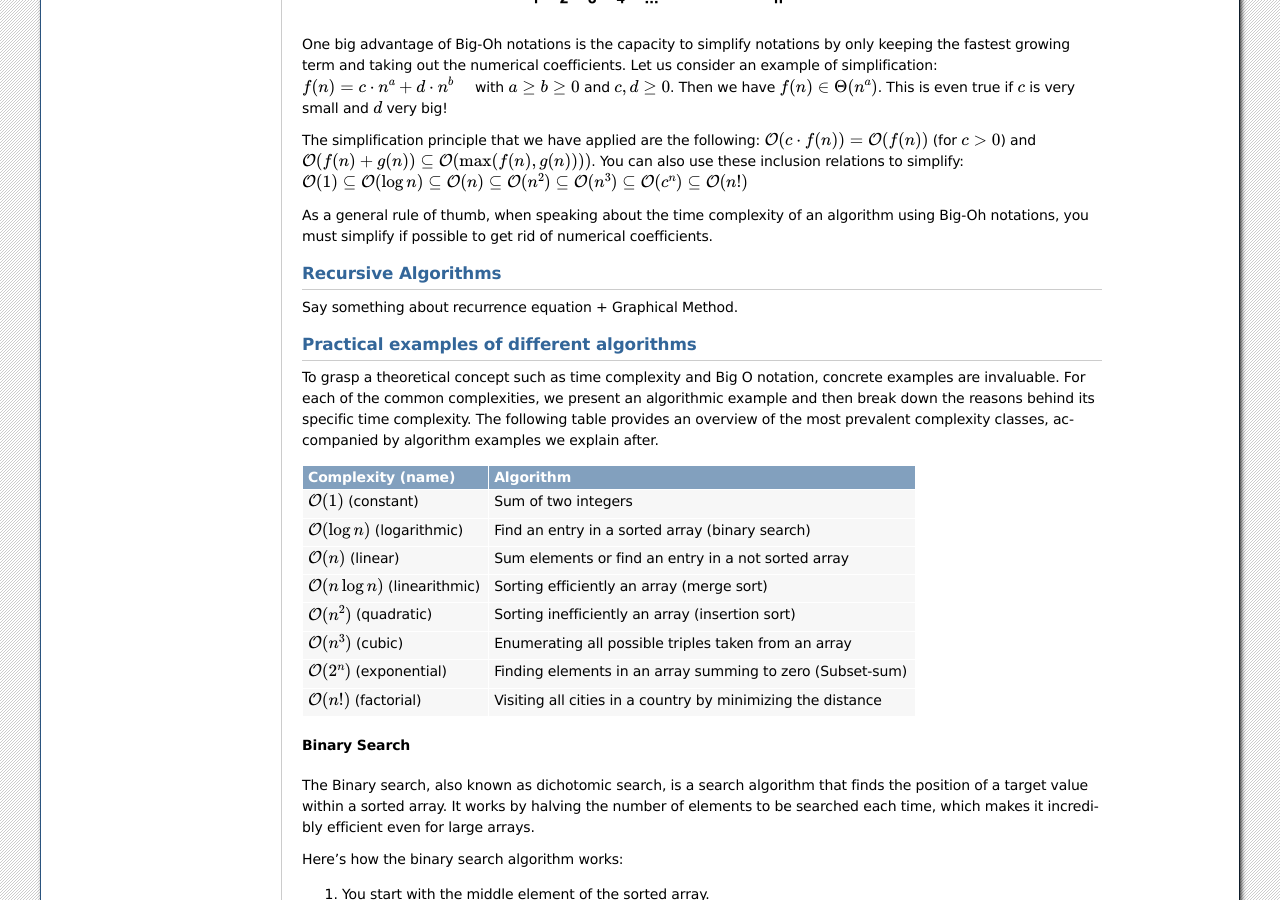
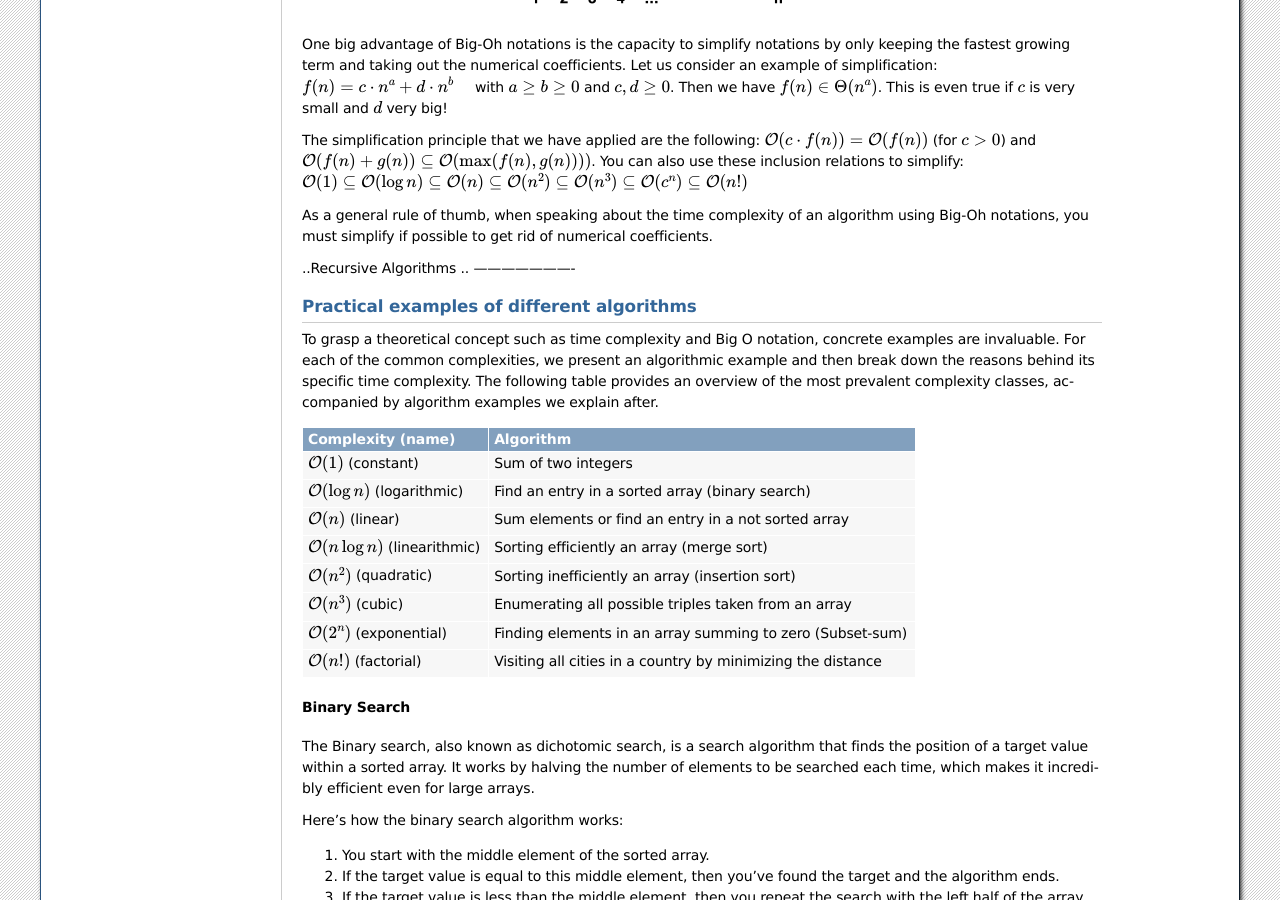
Before and after one commit to pschaus/book_lepl1402, a Sphinx documentation site: the page built from source/part3.rst, in a window 1280 px wide and 900 px high, scrolled down 3705 px. Built offline with Sphinx 7.4.7, drawn with Linux system fonts in a browser that asks for light colours; formulas are drawn with MathJax 3; cross-references to code outside the pages are shown as plain code.

```diff
--- a/source/part3.rst
+++ b/source/part3.rst
@@ -208,12 +208,12 @@ As a general rule of thumb, when speaking about the time complexity of an algori
 
 .. _recursivity:
 
-Recursive Algorithms
-----------------------
+..Recursive Algorithms
+.. ----------------------
 
 .. TODO
 
-Say something about recurrence equation + Graphical Method.
+.. Say something about recurrence equation + Graphical Method.
 
 
 
```
